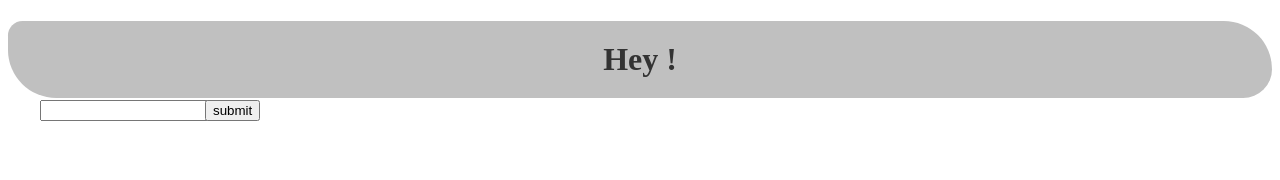
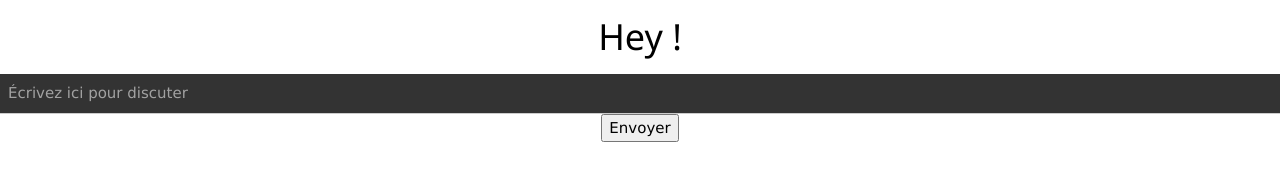
Before and after one commit to PheonBest/Instant-Chat, a website: page public/index.html in a window 1280 px wide. Drawn offline with nearby package versions, Linux system fonts and the light colour scheme; no server answers.

Commit message:
make it better

```diff
--- a/index.js
+++ b/index.js
@@ -10,9 +10,15 @@ server.listen(port, function () {
 });
 
 app.use(express.static(path.join(__dirname, 'public')));
+var allMessages = [];
 
 io.sockets.on('connection', (socket)=>{
+	socket.emit('history', allMessages);
 	socket.on('messageReached',(message)=>{
 		socket.broadcast.emit('message', message);
+		if (allMessages.length<50){
+			allMessages.splice(0, 1);
+			allMessages.push(message);
+		}
 	});
 });
--- a/public/index.html
+++ b/public/index.html
@@ -2,26 +2,15 @@
 <html>
 <head>
 	<title>Socket.io is easy</title>
+	<link rel="stylesheet" href="https://www.w3schools.com/w3css/4/w3.css"/>
 	<style>
-	h1 {
-		color:#333;
-		text-align:center;
-		background-color: silver;
-		border-radius: 15px 50px 30px;
-		padding: 20px;
-		text-shadow: 5px;
-	}
-	p{
-		background-color: silver;
-		font-size: 1.3em;
-		color:#333;
-	}
-	input {margin-left:20px;}
-
+	input {color:white;background-color:#333;}
 	</style>
 </head>
-<body>
+<body class="w3-center">
 	<h1>Hey !</h1>
+	<input type="text" id="chat" class="w3-input" placeholder="Écrivez ici pour discuter">
+	<button onclick="sendM()">Envoyer</button>
 	<script src="/socket.io/socket.io.js"></script>
 	<script src="https://cdnjs.cloudflare.com/ajax/libs/p5.js/0.7.2/p5.min.js"></script>
 	<script src="https://cdnjs.cloudflare.com/ajax/libs/p5.js/0.7.2/addons/p5.dom.min.js"></script>
@@ -31,17 +20,11 @@
 
 	function setup() {
 		noCanvas();
-		input = createInput();
-		input.position(20,100);
-		button = createButton('submit');
-		button.position(input.x + input.width, 100);
-		button.mousePressed(sendM);
-		console.log(sizeN);
 	}
 
 	function sendM(){
-		var toChat = input.value();
-		input.value('');
+		var toChat = document.getElementById("chat").value;
+		document.getElementById("chat").value = '';
 		if (name === ''){
 			name = prompt('Quel est votre nom ?');
 		}
@@ -49,9 +32,14 @@
 		createP(name+': '+toChat);
 	}
 
-	socket.on('message',(message)=>{
+	socket.on('history',(allMessages)=>{
+		console.log(allMessages);
+		for (var i=0;i<allMessages.length;i++){
+			createP(allMessages[i]);
+		}
+	})
+	.on('message',(message)=>{
 		createP(message);
-
 	});
 
 	</script>
```
